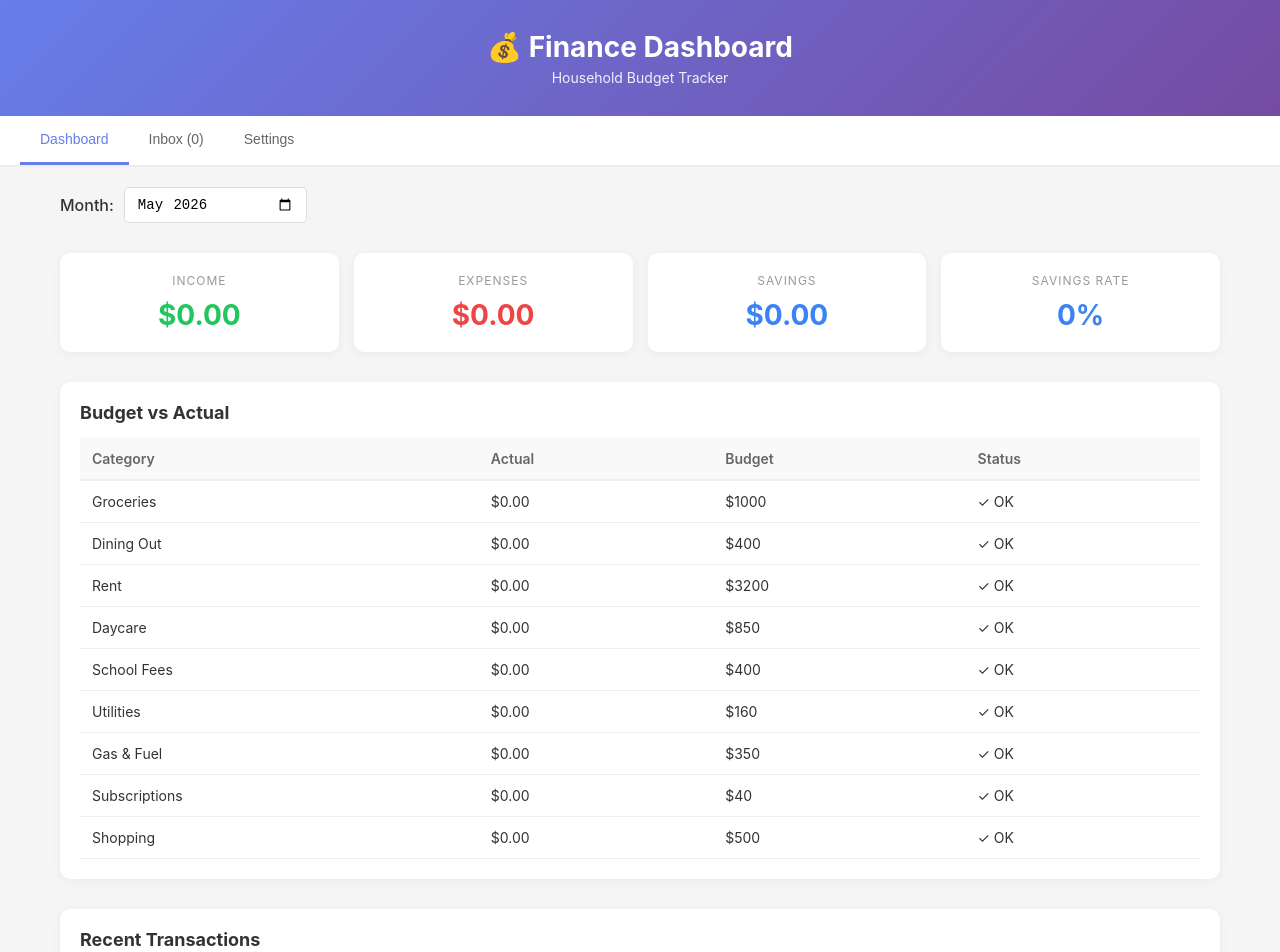
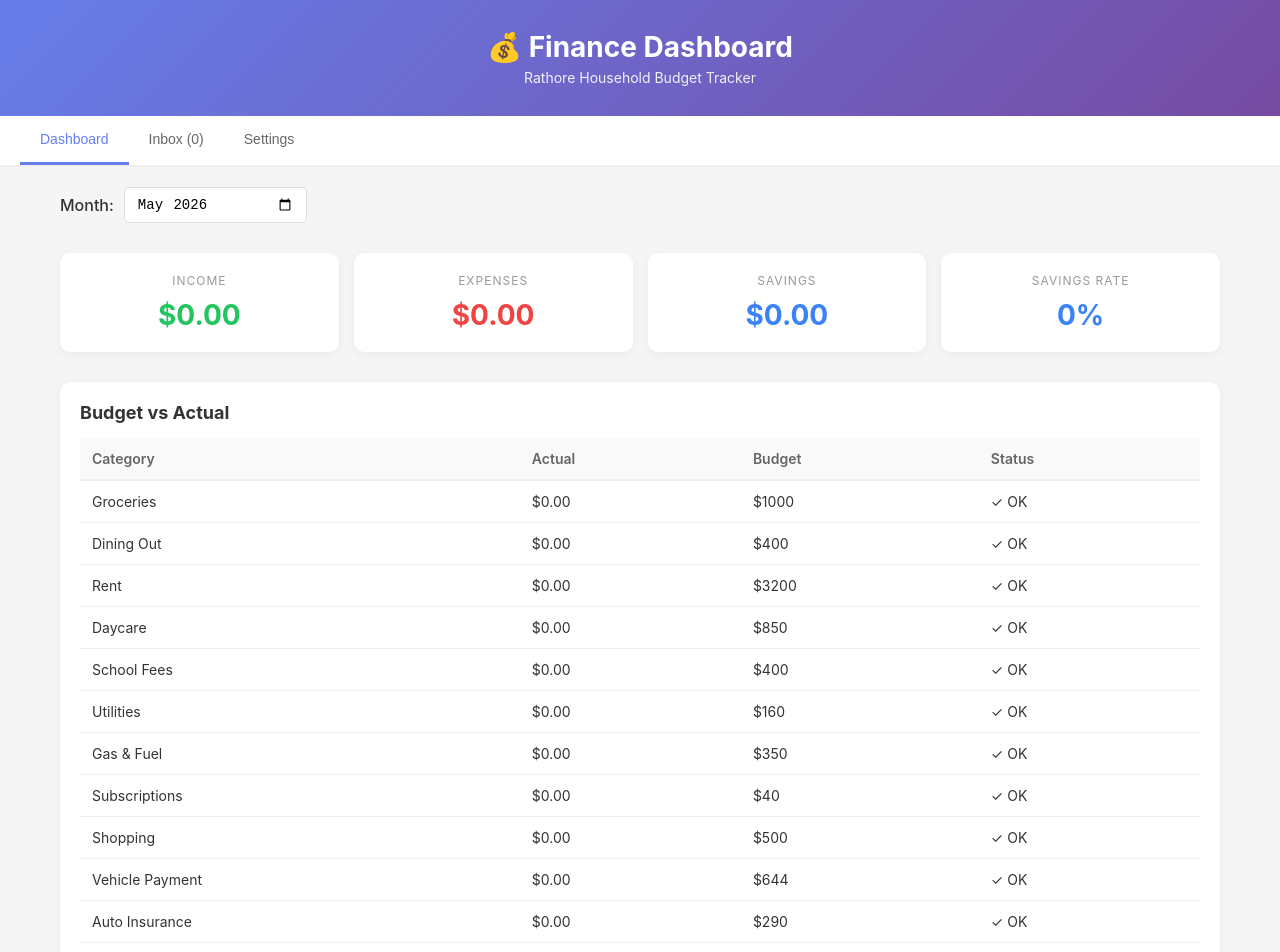
Before and after one commit to simranvirrathore-lab/finance-dashboard, a React (Vite) app: page / in a window 1280 px wide. Shown: the top 952 px of the page. Built offline with nearby package versions, Linux system fonts and the light colour scheme.

Commit message:
Support both Scotiabank credit card and bank account CSV

```diff
--- a/src/App.jsx
+++ b/src/App.jsx
@@ -1,7 +1,7 @@
 import React, { useState, useEffect } from 'react'
 
 const categoryKeywords = {
-  'SR Paycheck': ['monsoon', 'payroll', 'salary'],
+  'SR Paycheck': ['monsoon', 'payroll', 'salary', 'mb-dep'],
   'NR DS Income': ['delta school', 'ds pay'],
   'NR CK Income': ['creative kids', 'ck pay'],
   'Child Benefit': ['ccb', 'canada child'],
@@ -11,9 +11,12 @@ const categoryKeywords = {
   'Utilities': ['hydro', 'telus', 'shaw', 'apple.com/bill'],
   'Daycare': ['daycare', 'preschool'],
   'School Fees': ['school', 'tuition'],
-  'Gas & Fuel': ['shell', 'petro', 'gas'],
+  'Vehicle Payment': ['rbc loan', 'car loan', 'auto loan'],
+  'Auto Insurance': ['insurance corporation of bc', 'icbc'],
+  'Gas & Fuel': ['shell', 'petro', 'gas station'],
   'Subscriptions': ['netflix', 'chatgpt', 'icloud', 'spotify', 'disney'],
-  'Shopping': ['amazon', 'sportchek', 'walmart', 'ikea'],
+  'Shopping': ['amazon', 'sportchek', 'ikea'],
+  'Credit Card Payment': ['cibc card', 'crd. card bill', 'credit card payment', 'scotia'],
   'FHSA Savings': ['fhsa'],
   'TFSA Savings': ['tfsa'],
   'RRSP Savings': ['rrsp'],
@@ -30,7 +33,12 @@ const budgetTargets = {
   'Gas & Fuel': 350,
   'Subscriptions': 40,
   'Shopping': 500,
+  'Vehicle Payment': 644,
+  'Auto Insurance': 290,
 }
+
+const INCOME_CATEGORIES = ['SR Paycheck', 'NR DS Income', 'NR CK Income', 'Child Benefit']
+const SAVINGS_CATEGORIES = ['FHSA Savings', 'TFSA Savings', 'RRSP Savings', 'RESP Savings']
 
 export default function App() {
   const [transactions, setTransactions] = useState(() => {
@@ -47,43 +55,78 @@ export default function App() {
   const categorizeTransaction = (merchant) => {
     const text = merchant.toLowerCase()
     for (const [category, keywords] of Object.entries(categoryKeywords)) {
-      if (keywords.some(kw => text.includes(kw))) {
-        return category
-      }
+      if (keywords.some(kw => text.includes(kw))) return category
     }
     return null
+  }
+
+  const parseQuotedCSVLine = (line) => {
+    const parts = []
+    let current = ''
+    let inQuotes = false
+    for (const char of line) {
+      if (char === '"') { inQuotes = !inQuotes }
+      else if (char === ',' && !inQuotes) { parts.push(current.trim()); current = '' }
+      else { current += char }
+    }
+    parts.push(current.trim())
+    return parts
   }
 
   const parseCSV = (csvText) => {
     const lines = csvText.trim().split('\n')
     const parsed = []
     const header = lines[0].toLowerCase()
-    const isScotiabank = header.includes('description') && header.includes('type of transaction')
+
+    // Scotiabank Bank Account: has 'balance' column
+    const isScotiaBankAccount = header.includes('balance') && header.includes('type of transaction')
+    // Scotiabank Credit Card: has 'status' column
+    const isScotiaCreditCard = header.includes('status') && header.includes('type of transaction')
 
     for (let i = 1; i < lines.length; i++) {
-      const parts = []
-      let current = ''
-      let inQuotes = false
-      for (const char of lines[i]) {
-        if (char === '"') { inQuotes = !inQuotes }
-        else if (char === ',' && !inQuotes) { parts.push(current.trim()); current = '' }
-        else { current += char }
-      }
-      parts.push(current.trim())
+      const parts = parseQuotedCSVLine(lines[i])
+      const clean = (s) => (s || '').replace(/"/g, '').trim()
 
-      if (isScotiabank && parts.length >= 7) {
-        const date = parts[1].replace(/"/g, '').trim()
-        const merchant = parts[2].replace(/"/g, '').trim()
-        const amount = parseFloat(parts[6].replace(/"/g, '').trim())
-        if (date && merchant && !isNaN(amount) && amount > 0) {
-          parsed.push({ id: Date.now() + Math.random(), date, merchant, amount, category: categorizeTransaction(merchant) })
-        }
-      } else if (!isScotiabank && parts.length >= 3) {
-        const date = parts[0].trim()
-        const merchant = parts[1].trim()
-        const amount = parseFloat(parts[2].trim())
+      if (isScotiaBankAccount && parts.length >= 6) {
+        const date = clean(parts[1])
+        const description = clean(parts[2])
+        const subDescription = clean(parts[3])
+        const type = clean(parts[4]).toLowerCase()
+        const rawAmount = parseFloat(clean(parts[5]))
+        const merchant = subDescription || description
+        if (!date || !merchant || isNaN(rawAmount) || rawAmount === 0) continue
+        const amount = Math.abs(rawAmount)
+        const isCredit = type === 'credit'
+        parsed.push({
+          id: Date.now() + Math.random(),
+          date, merchant, amount,
+          type: isCredit ? 'credit' : 'debit',
+          category: categorizeTransaction(merchant)
+        })
+
+      } else if (isScotiaCreditCard && parts.length >= 7) {
+        const date = clean(parts[1])
+        const merchant = clean(parts[2])
+        const amount = parseFloat(clean(parts[6]))
+        if (!date || !merchant || isNaN(amount) || amount <= 0) continue
+        parsed.push({
+          id: Date.now() + Math.random(),
+          date, merchant, amount,
+          type: 'debit',
+          category: categorizeTransaction(merchant)
+        })
+
+      } else if (parts.length >= 3) {
+        const date = clean(parts[0])
+        const merchant = clean(parts[1])
+        const amount = parseFloat(clean(parts[2]))
         if (!isNaN(amount)) {
-          parsed.push({ id: Date.now() + Math.random(), date, merchant, amount, category: categorizeTransaction(merchant) })
+          parsed.push({
+            id: Date.now() + Math.random(),
+            date, merchant, amount: Math.abs(amount),
+            type: amount > 0 ? 'credit' : 'debit',
+            category: categorizeTransaction(merchant)
+          })
         }
       }
     }
@@ -101,16 +144,16 @@ export default function App() {
         alert(`Success! Imported ${parsed.length} transactions`)
         event.target.value = ''
       } catch (err) {
-        alert('Error importing CSV: ' + err.message)
+        alert('Error: ' + err.message)
       }
     }
     reader.readAsText(file)
   }
 
   const monthTransactions = transactions.filter(t => t.date.startsWith(month))
-  const income = monthTransactions.filter(t => ['SR Paycheck', 'NR DS Income', 'NR CK Income', 'Child Benefit'].includes(t.category)).reduce((sum, t) => sum + t.amount, 0)
-  const expenses = monthTransactions.filter(t => t.category && !['SR Paycheck', 'NR DS Income', 'NR CK Income', 'Child Benefit', 'FHSA Savings', 'TFSA Savings', 'RRSP Savings', 'RESP Savings'].includes(t.category)).reduce((sum, t) => sum + t.amount, 0)
-  const savings = monthTransactions.filter(t => ['FHSA Savings', 'TFSA Savings', 'RRSP Savings', 'RESP Savings'].includes(t.category)).reduce((sum, t) => sum + t.amount, 0)
+  const income = monthTransactions.filter(t => INCOME_CATEGORIES.includes(t.category)).reduce((sum, t) => sum + t.amount, 0)
+  const expenses = monthTransactions.filter(t => t.category && !INCOME_CATEGORIES.includes(t.category) && !SAVINGS_CATEGORIES.includes(t.category)).reduce((sum, t) => sum + t.amount, 0)
+  const savings = monthTransactions.filter(t => SAVINGS_CATEGORIES.includes(t.category)).reduce((sum, t) => sum + t.amount, 0)
   const savingsRate = income > 0 ? ((savings / income) * 100).toFixed(1) : 0
   const uncategorized = monthTransactions.filter(t => !t.category)
 
@@ -119,16 +162,14 @@ export default function App() {
   }
 
   const clearData = () => {
-    if (window.confirm('Clear all transactions?')) {
-      setTransactions([])
-    }
+    if (window.confirm('Clear all transactions?')) setTransactions([])
   }
 
   return (
     <div className="app">
       <header className="app-header">
         <h1>💰 Finance Dashboard</h1>
-        <p>Household Budget Tracker</p>
+        <p>Rathore Household Budget Tracker</p>
       </header>
 
       <nav className="tabs">
@@ -155,7 +196,7 @@ export default function App() {
                 <thead><tr><th>Category</th><th>Actual</th><th>Budget</th><th>Status</th></tr></thead>
                 <tbody>
                   {Object.entries(budgetTargets).map(([cat, budget]) => {
-                    const actual = monthTransactions.filter(t => t.category === cat).reduce((sum, t) => sum + Math.abs(t.amount), 0)
+                    const actual = monthTransactions.filter(t => t.category === cat).reduce((sum, t) => sum + t.amount, 0)
                     return (
                       <tr key={cat}>
                         <td>{cat}</td>
@@ -218,7 +259,8 @@ export default function App() {
               <label>Upload CSV File: <input type="file" accept=".csv" onChange={handleCSVUpload} /></label>
             </div>
             <h3>Supported Formats:</h3>
-            <p>✓ Scotiabank CSV export</p>
+            <p>✓ Scotiabank Credit Card CSV</p>
+            <p>✓ Scotiabank Bank Account CSV</p>
             <p>✓ Generic: Date, Merchant, Amount</p>
             <h3>Statistics:</h3>
             <p>Total transactions: {transactions.length}</p>
```
